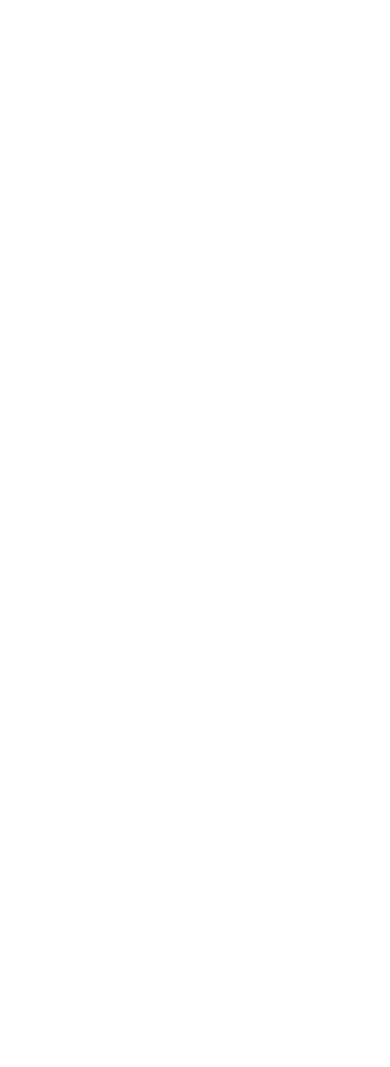
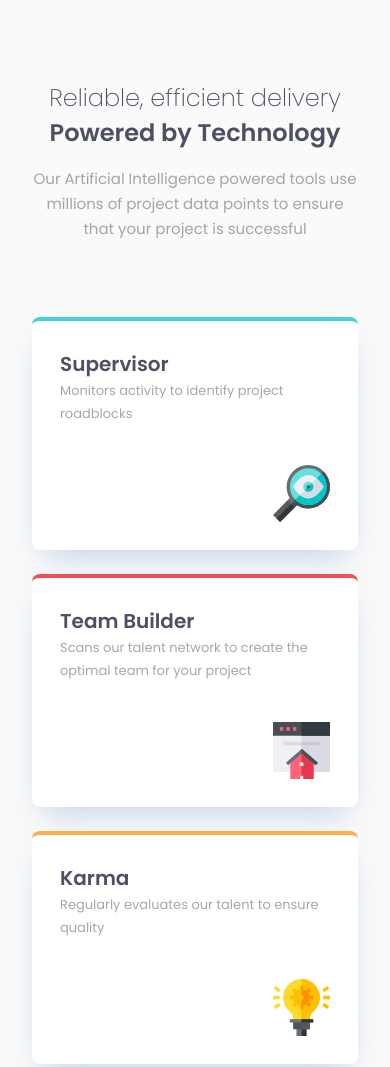
Before and after one commit to kwaeterinckx/FourCardFeatureSection_FrontendMentorChallenge, a plain HTML site: page index.html in a window 390 px wide. Shown: the top 1067 px of the page. Before the commit the page ends 844 px from the top, so only its background shows below. Drawn offline with Linux system fonts and the light colour scheme.

Commit message:
finished mobile version

```diff
--- a/index.html
+++ b/index.html
@@ -4,11 +4,55 @@
 <head>
     <meta charset="UTF-8">
     <meta name="viewport" content="width=device-width, initial-scale=1.0">
+    <link rel="stylesheet" href="styles/style.css">
     <title>Four Card Feature Section - Frontend Mentor Challenge</title>
 </head>
 
 <body>
 
+    <main class="feature">
+        <section class="header">
+            <h2 class="header__subtitle">Reliable, efficient delivery</h2>
+            <h1 class="header__title">Powered by Technology</h1>
+            <p class="header__text">Our Artificial Intelligence powered tools use millions of project data points to
+                ensure that your project is successful</p>
+        </section>
+
+        <section class="cards">
+            <div class="card card--green">
+                <h2 class="card__title">Supervisor</h2>
+                <p class="card__text">Monitors activity to identify project roadblocks</p>
+                <img src="images/icon-supervisor.svg" alt="Supervisor icon" class="card__image">
+            </div>
+            <div class="card card--red">
+                <h2 class="card__title">Team Builder</h2>
+                <p class="card__text">Scans our talent network to create the optimal team for your project</p>
+                <img src="images/icon-team-builder.svg" alt="Team Builder icon" class="card__image">
+            </div>
+            <div class="card card--yellow">
+                <h2 class="card__title">Karma</h2>
+                <p class="card__text">Regularly evaluates our talent to ensure quality</p>
+                <img src="images/icon-karma.svg" alt="Karma icon" class="card__image">
+            </div>
+            <div class="card card--blue">
+                <h2 class="card__title">Calculator</h2>
+                <p class="card__text">Uses data from past projects to provide better delivery estimates</p>
+                <img src="images/icon-calculator.svg" alt="Calculator icon" class="card__image">
+            </div>
+        </section>
+    </main>
+
+    <footer class="custom_footer">
+        <p class="custom_footer__github"><a class="custom_footer__link"
+                href="https://github.com/kwaeterinckx/WorkitLandingPage_FrontenMentorChallenge" target="_blank"
+                title="View code on GitHub">View code
+                on <i class="fa-brands fa-github"></i></a></p>
+        <p class="custom_footer__info">Challenge by <a class="custom_footer__link"
+                href="https://www.frontendmentor.io/home" target="_blank" title="Frontend Mentor website">Frontend
+                Mentor</a>. Coded by <a class="custom_footer__link" href="https://www.waeterinckx.com" target="_blank"
+                title="Waeterinckx.com">Kévin Waeterinckx.</a>
+        </p>
+    </footer>
 </body>
 
 </html>
--- /dev/null
+++ b/styles/style.css
@@ -0,0 +1,196 @@
+@font-face {
+    font-family: "Poppins";
+    src: url(../fonts/Poppins-ExtraLight.ttf);
+    font-weight: 200;
+    font-style: normal;
+}
+
+@font-face {
+    font-family: "Poppins";
+    src: url(../fonts/Poppins-Regular.ttf);
+    font-weight: 400;
+    font-style: normal;
+}
+
+@font-face {
+    font-family: "Poppins";
+    src: url(../fonts/Poppins-SemiBold.ttf);
+    font-weight: 600;
+    font-style: normal;
+}
+
+:root {
+    --clr-red: #EA5454;
+    --clr-green: #44D3D2;
+    --clr-yellow: #FCAE4A;
+    --clr-blue: #549EF2;
+    --clr-dark: #4D4F62;
+    --clr-light: #FAFAFA;
+    --clr-white: #FFFFFF;
+
+    --ff-text: "Poppins";
+
+    --fs-h1: 24px;
+    --fs-h2: 20px;
+    --fs-text: 15px;
+    --fs-card: 13px;
+
+    --fw-semi-bold: 600;
+    --fw-normal: 400;
+    --fw-extra-light: 200;
+
+    --lh-title: normal;
+    --lh-text: 25px;
+    --lh-card: 23px;
+
+    --spc-1000: 80px;
+    --spc-950: 76px;
+    --spc-400: 32px;
+    --spc-350: 28px;
+    --spc-300: 24px;
+    --spc-200: 16px;
+    --spc-100: 8px;
+}
+
+*,
+*::before,
+*::after {
+    margin: 0;
+    padding: 0;
+    box-sizing: border-box;
+}
+
+body {
+    display: grid;
+    grid-template-rows: 1fr auto;
+    grid-template-columns: 1fr;
+    grid-template-areas:
+        "main"
+        "footer";
+    min-height: 100vh;
+    font-family: var(--ff-text);
+    font-size: var(--fs-text);
+    font-weight: var(--fw-normal);
+    line-height: var(--lh-text);
+    color: var(--clr-dark);
+    background-color: var(--clr-light);
+}
+
+img {
+    display: block;
+    max-width: 100%;
+}
+
+.feature {
+    padding-block: var(--spc-1000);
+    padding-inline: var(--spc-400);
+}
+
+.header {
+    margin-bottom: var(--spc-950);
+    margin-inline: auto;
+    max-width: 540px;
+}
+
+.header__subtitle {
+    font-size: var(--fs-h1);
+    font-weight: var(--fw-extra-light);
+    line-height: var(--lh-title);
+    text-align: center;
+}
+
+.header__title {
+    margin-bottom: var(--spc-200);
+    font-size: var(--fs-h1);
+    font-weight: var(--fw-semi-bold);
+    line-height: var(--lh-title);
+    text-align: center;
+}
+
+.header__text {
+    text-align: center;
+    opacity: .5;
+}
+
+.cards {
+    display: flex;
+    flex-direction: column;
+    gap: var(--spc-300);
+    align-items: center;
+}
+
+.card {
+    position: relative;
+    width: min(100%, 350px);
+    aspect-ratio: 7/5;
+    padding: var(--spc-350);
+    background-color: var(--clr-white);
+    border-top-style: solid;
+    border-top-width: 4px;
+    border-radius: var(--spc-100);
+    box-shadow: 0 15px 30px -11px rgba(131, 166, 210, .5);
+}
+
+.card--green {
+    border-top-color: var(--clr-green);
+}
+
+.card--red {
+    border-top-color: var(--clr-red);
+}
+
+.card--yellow {
+    border-top-color: var(--clr-yellow);
+}
+
+.card--blue {
+    border-top-color: var(--clr-blue);
+}
+
+.card__title {
+    font-size: var(--fs-h2);
+    font-weight: var(--fw-semi-bold);
+    line-height: var(--lh-title);
+}
+
+.card__text {
+    font-size: var(--fs-card);
+    line-height: var(--lh-card);
+    opacity: .5;
+}
+
+.card__image {
+    position: absolute;
+    right: var(--spc-350);
+    bottom: var(--spc-350);
+    width: 57px;
+    aspect-ratio: 1;
+}
+
+/** CUSTOM FOOTER */
+.custom_footer {
+    grid-area: footer;
+    margin-top: auto;
+    padding: 2rem 1rem;
+    background-color: var(--clr-dark);
+}
+
+.custom_footer__github,
+.custom_footer__info {
+    text-align: center;
+    color: var(--clr-light);
+}
+
+.custom_footer__github {
+    margin-bottom: 1rem;
+}
+
+.custom_footer__link {
+    color: var(--clr-yellow);
+    text-decoration: none;
+}
+
+.custom_footer__link:hover,
+.custom_footer__link:focus-visible {
+    text-decoration: underline;
+}
```
Also changed, not shown: fonts/Poppins-ExtraLight.ttf (added), fonts/Poppins-Regular.ttf (added), fonts/Poppins-SemiBold.ttf (added).
